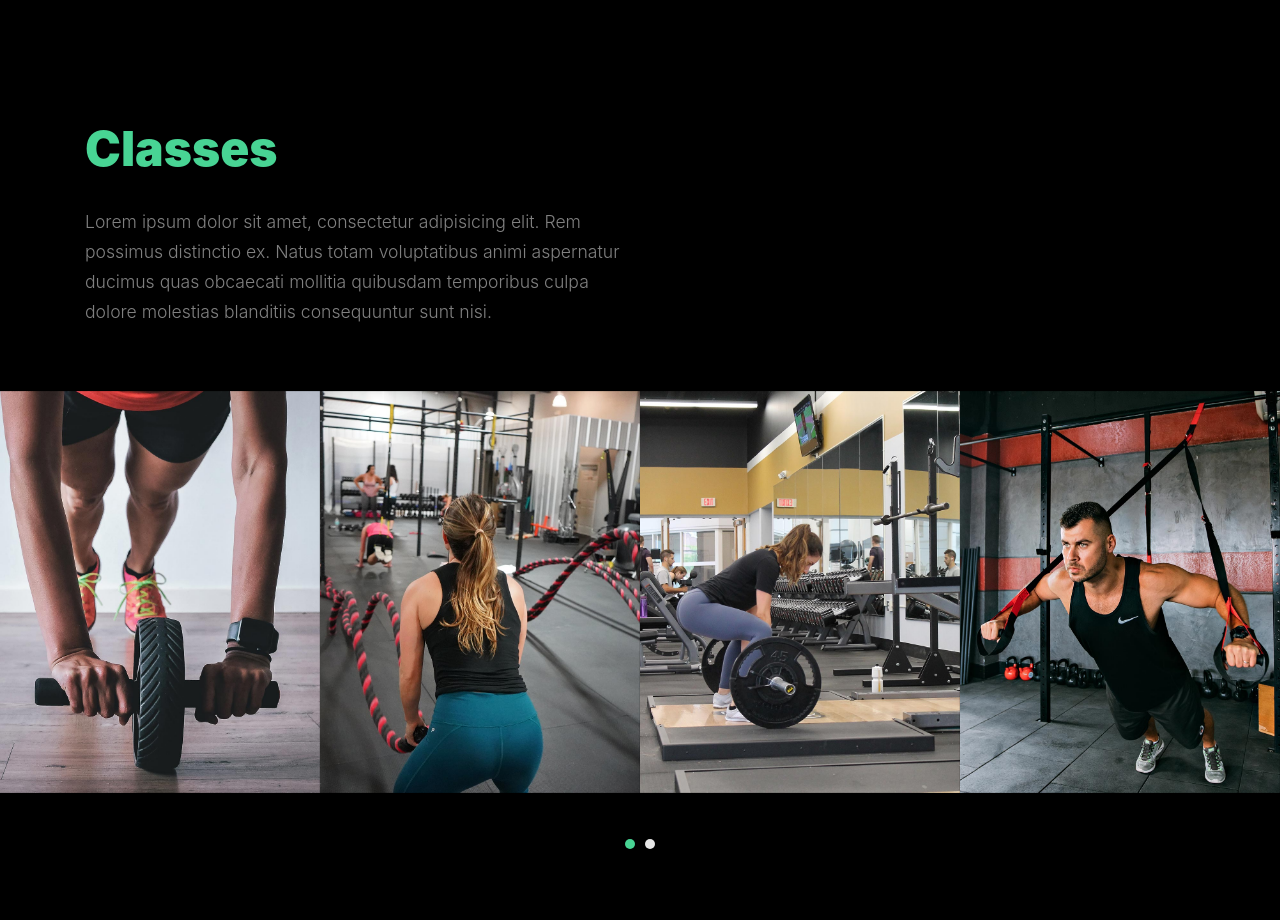
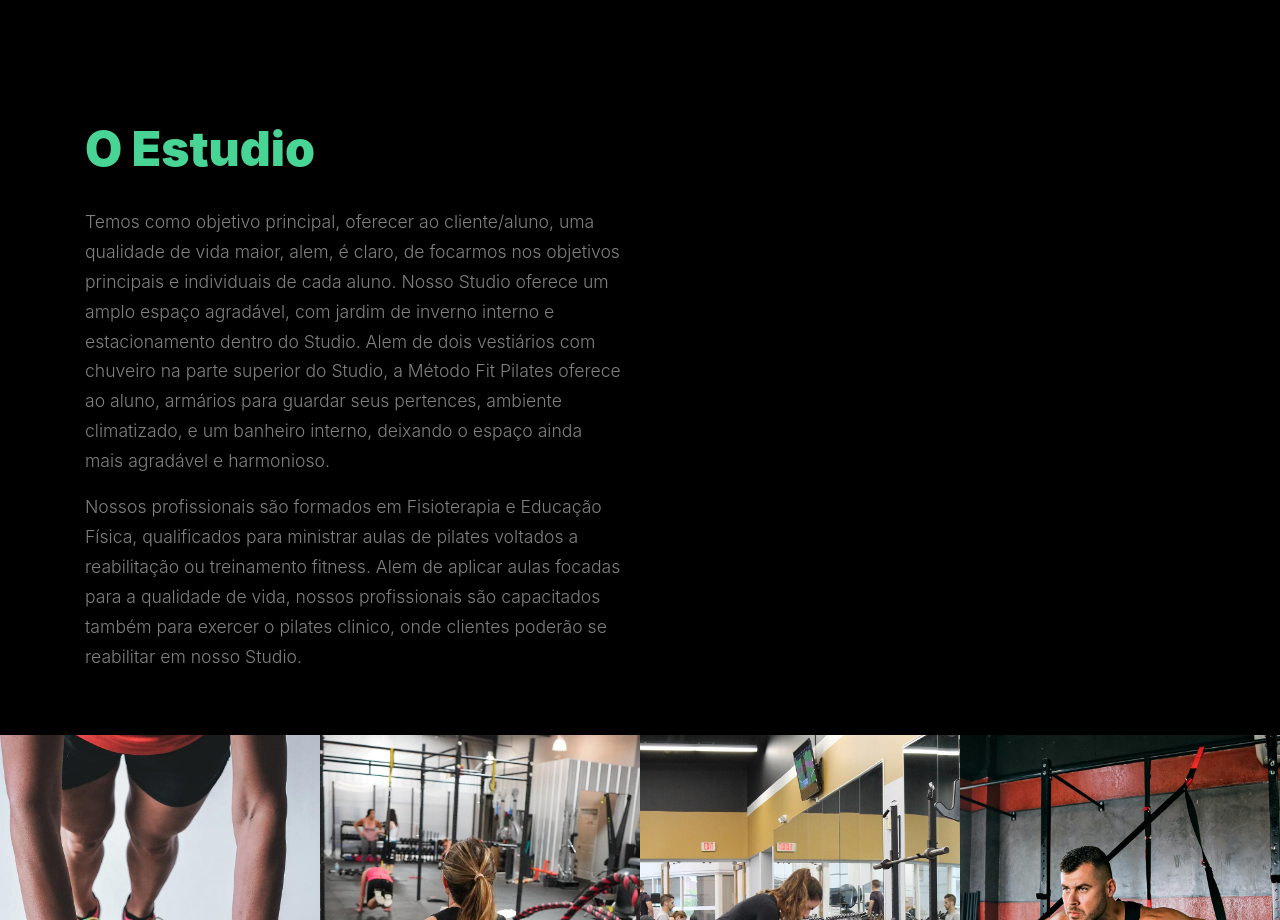
Before and after one commit to maurobaraldi/metodofitpilates.github.io, a plain HTML site: page index.html in a window 1280 px wide. Shown: the part 1760-2680 px from the top of the page. Drawn offline with Linux system fonts and the light colour scheme; files whose address does not match are found by name; a web font is replaced by a local one.

Commit message:
Add studio section

```diff
--- a/index.html
+++ b/index.html
@@ -169,11 +169,9 @@
       <div class="container">
         <div class="row">
           <div class="col-lg-6 mb-5">
-            <h2 class="section-title">Classes</h2>
-            <p>Lorem ipsum dolor sit amet, consectetur adipisicing elit. Rem possimus distinctio ex. Natus totam
-              voluptatibus animi aspernatur ducimus quas obcaecati mollitia quibusdam temporibus culpa dolore molestias
-              blanditiis consequuntur
-              sunt nisi.</p>
+            <h2 class="section-title">O Estudio</h2>
+            <p>Temos como objetivo principal, oferecer ao cliente/aluno, uma qualidade de vida maior, alem, é claro, de focarmos nos objetivos principais e individuais de cada aluno. Nosso Studio oferece um amplo espaço agradável, com jardim de inverno interno e estacionamento dentro do Studio. Alem de dois vestiários com chuveiro na parte superior do Studio, a Método Fit Pilates oferece ao aluno, armários para guardar seus pertences, ambiente climatizado, e um banheiro interno, deixando o espaço ainda mais agradável e harmonioso.</p>
+            <p>Nossos profissionais são formados em Fisioterapia e Educação Física, qualificados para ministrar aulas de pilates voltados a reabilitação ou treinamento fitness. Alem de aplicar aulas focadas para a qualidade de vida, nossos profissionais são capacitados também para exercer o pilates clinico, onde clientes poderão se reabilitar em nosso Studio.</p>
           </div>
         </div>
 
```
